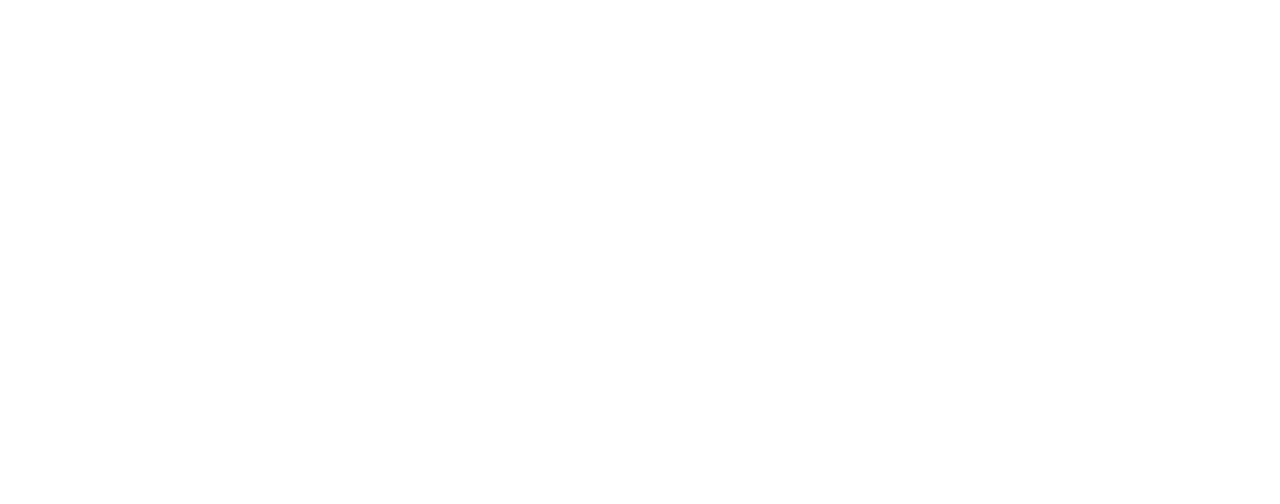
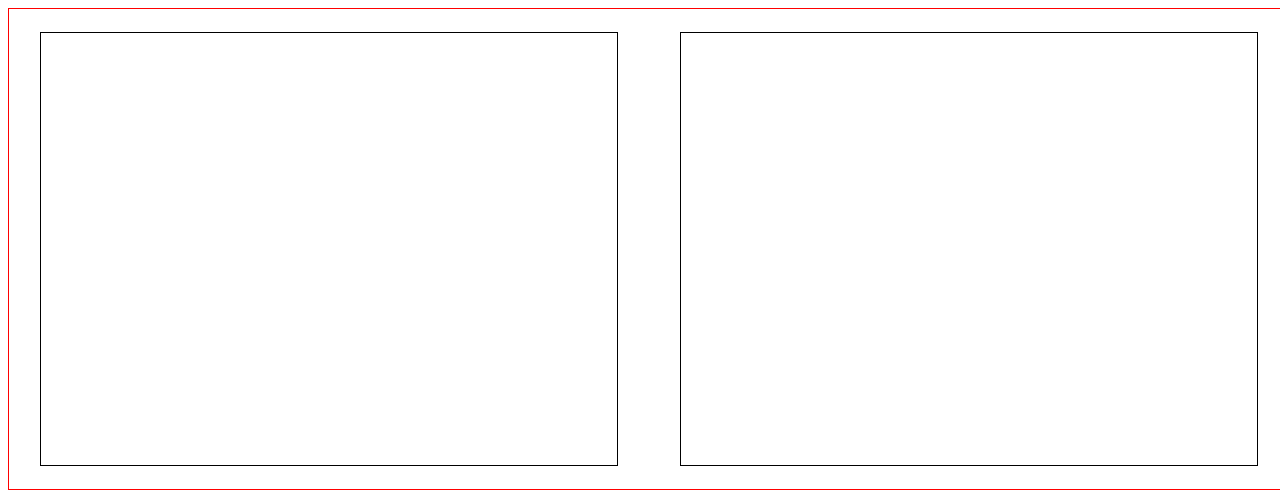
Before and after one commit to MonicaHoward/tasty-restaurant, a plain HTML site: page index.html in a window 1280 px wide. Drawn offline with Linux system fonts and the light colour scheme.

Commit message:
created main section

```diff
--- a/index.html
+++ b/index.html
@@ -7,6 +7,9 @@
     <title>Document</title>
 </head>
 <body>
-
+    <main class="hero">
+        <div class="hero-text"></div>
+        <div class="hero-image"></div>
+    </main>
 </body>
 </html>
--- a/style.css
+++ b/style.css
@@ -0,0 +1,15 @@
+.hero {
+    border: 1px solid red;
+    width: 100vw;
+    height: 60vh;
+    display: flex;
+    flex-direction: row;
+    justify-content: space-around;
+    align-items: center;
+}
+
+.hero div {
+    border: 1px solid black;
+    width: 45%;
+    height: 90%;
+}
```
